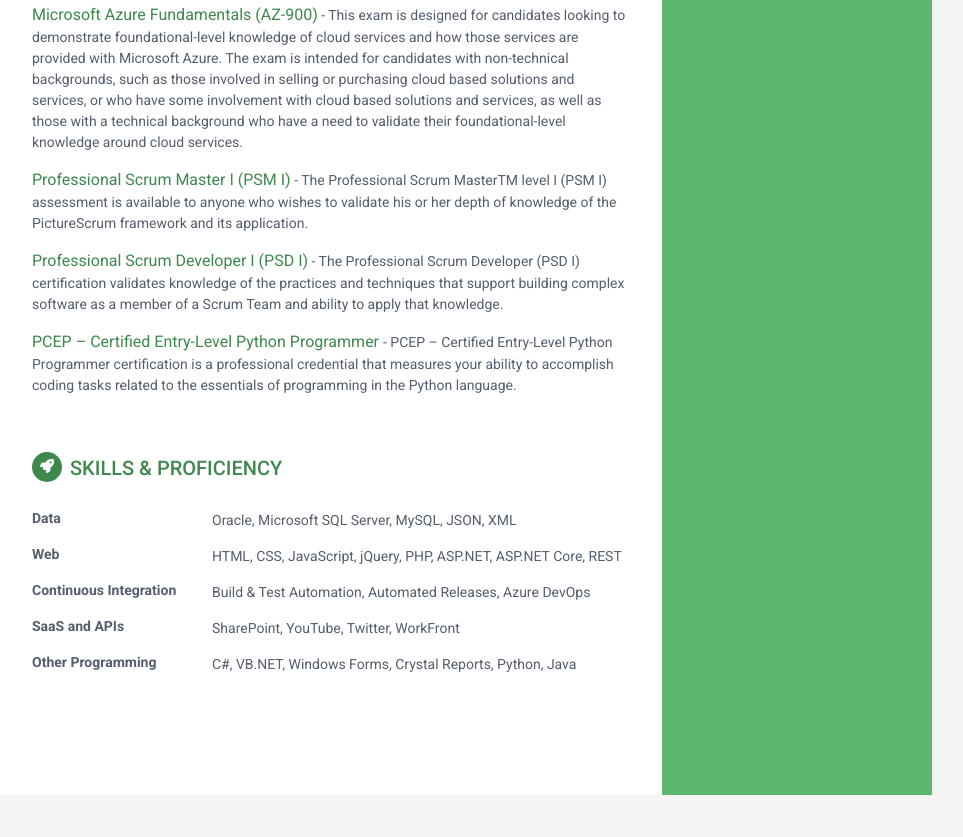
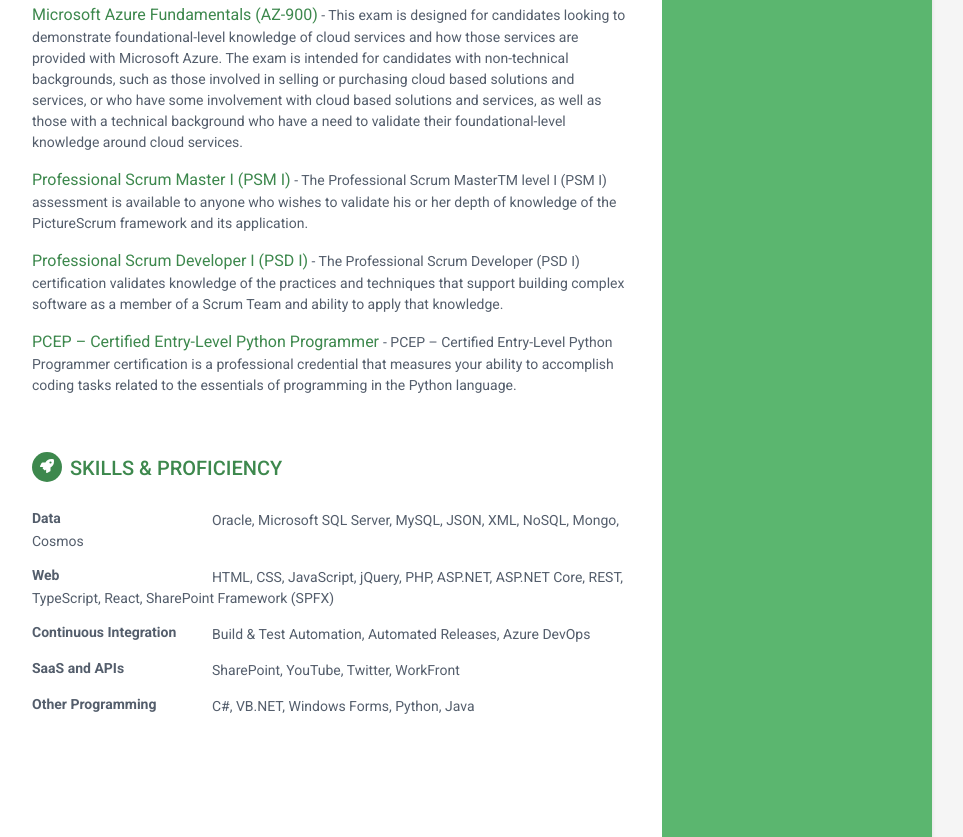
Before and after one commit to Ctznkane525/Ctznkane525.github.io, a plain HTML site: page index.html in a window 1280 px wide. Shown: the part 2780-3617 px from the top of the page, without its empty margins (188-1151 px from the left). Before the commit the page ends 3575 px from the top, so only its background shows below. Drawn offline with Linux system fonts and the light colour scheme.

Commit message:
Changes to Skills

```diff
--- a/index.html
+++ b/index.html
@@ -233,12 +233,12 @@
                 <div class="skillset">
                     <div class="item">
                         <h3 class="level-title">Data</h3>
-						<div>Oracle, Microsoft SQL Server, MySQL, JSON, XML </div>
+						<div>Oracle, Microsoft SQL Server, MySQL, JSON, XML, NoSQL, Mongo, Cosmos</div>
                     </div><!--//item-->
 
 					<div class="item">
                         <h3 class="level-title">Web</h3>
-						<div>HTML, CSS, JavaScript, jQuery, PHP, ASP.NET, ASP.NET Core, REST</div>
+						<div>HTML, CSS, JavaScript, jQuery, PHP, ASP.NET, ASP.NET Core, REST, TypeScript, React, SharePoint Framework (SPFX)</div>
                     </div><!--//item-->
 
 					<div class="item">
@@ -253,7 +253,7 @@
 
 					<div class="item">
                         <h3 class="level-title">Other Programming</h3>
-						<div>C#, VB.NET, Windows Forms, Crystal Reports, Python, Java</div>
+						<div>C#, VB.NET, Windows Forms, Python, Java</div>
                     </div><!--//item-->
 
 
```
